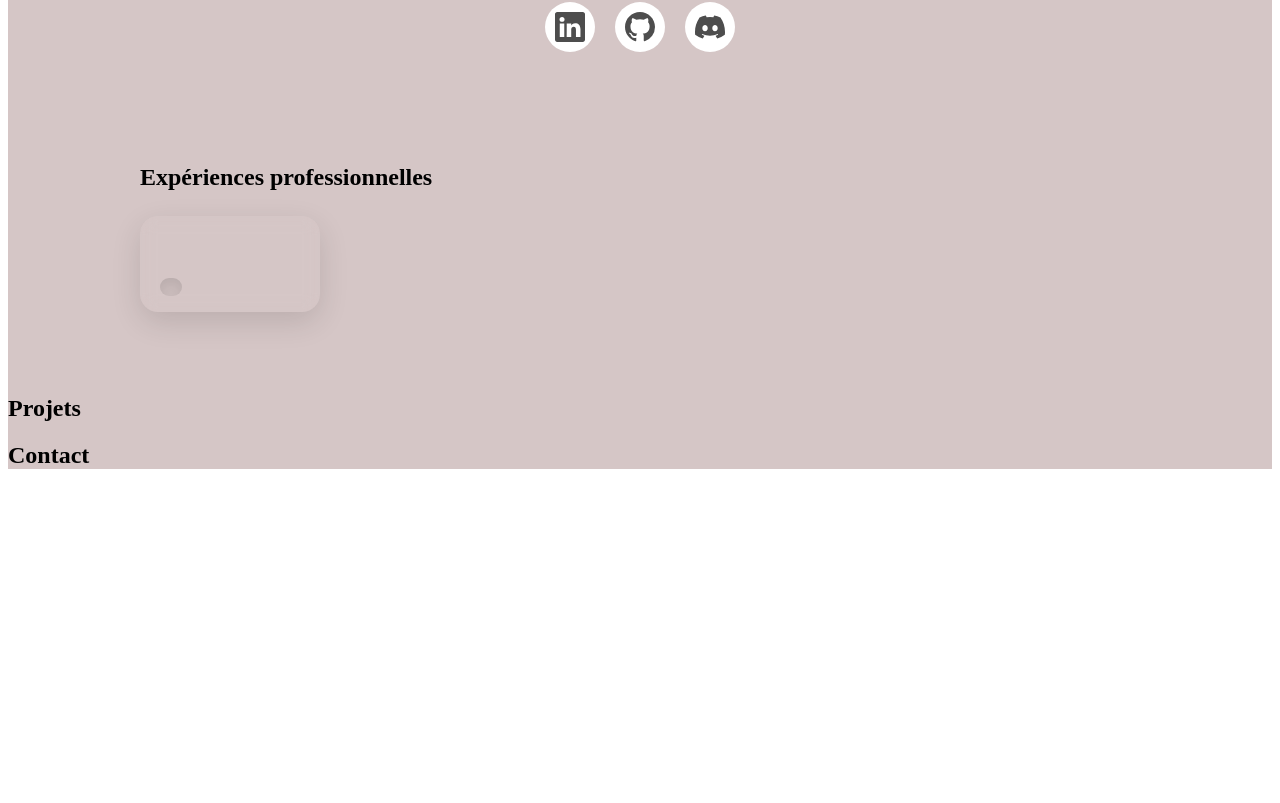
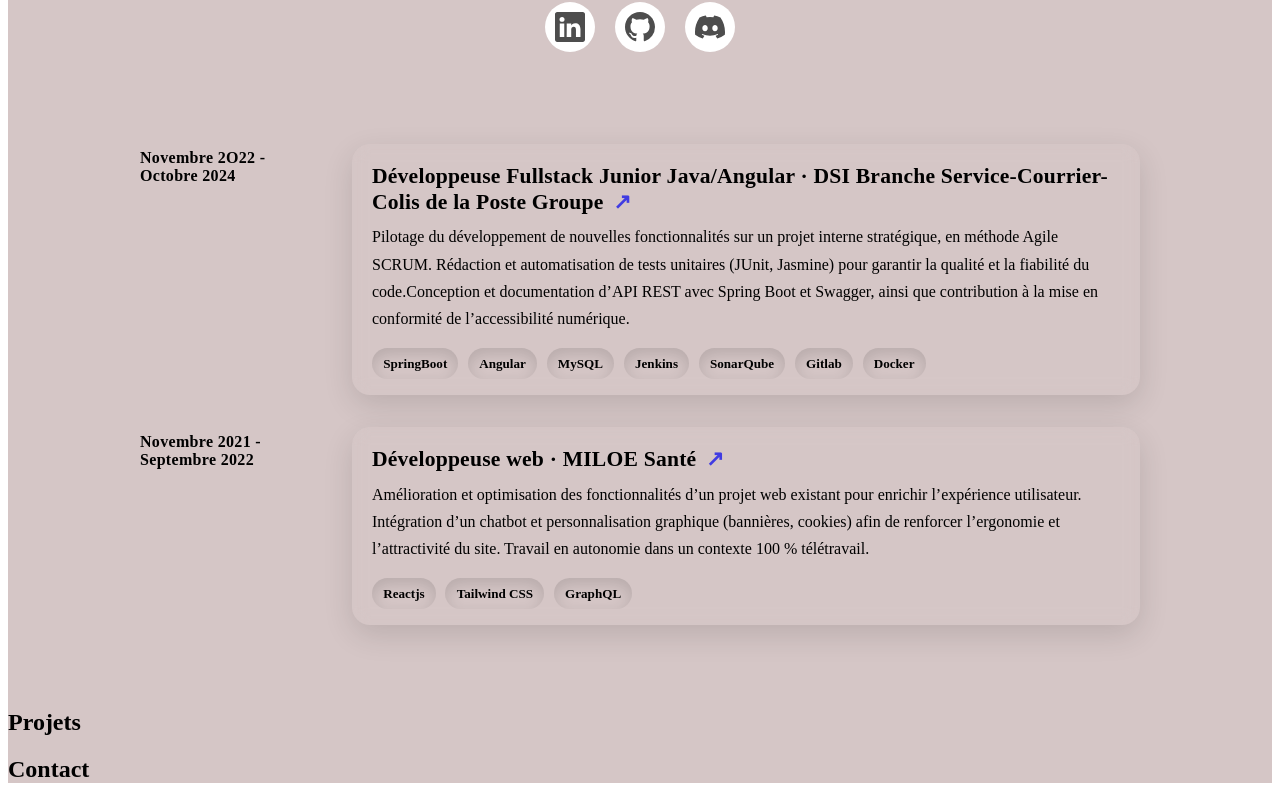
Before and after one commit to Caprice943/portfolio-hero, an Angular app: page / in a window 1280 px wide. Shown: the part 720-1523 px from the top of the page. Before the commit the page ends 1209 px from the top, so only its background shows below. Built offline with nearby package versions, Linux system fonts and the light colour scheme.

Commit message:
experience done

```diff
--- a/src/app/experiences/experiences.component.html
+++ b/src/app/experiences/experiences.component.html
@@ -1,30 +1,38 @@
 <section class="xp">
-<h2 class=""> Expériences professionnelles </h2>
+  <h2 class="sr-only">Expériences</h2>
 
   <ul class="xp-list">
+    @for (xp of experiences; track xp.title) {
       <li class="xp-item">
-        <div class="col period">
-            <article  class="col card" tabindex="0">
+        <div class="col period">{{ xp.period }}</div>
+
+        <article class="col card" tabindex="0">
           <header class="card-head">
             <h3 class="role">
-                    <ng-container> </ng-container>
-                    <a class="ext" target="_blank" [href]=""> </a>
+              {{ xp.title }}
+              @if (xp.company) { · {{ xp.company }} }
+              @if (xp.link) {
+                <a
+                  class="ext"
+                  [href]="xp.link"
+                  target="_blank"
+                  rel="noopener noreferrer"
+                  aria-label="Voir l’entreprise (nouvel onglet)"
+                >↗</a>
+              }
             </h3>
-                <p class="seniority"> </p>
+
           </header>
 
-                <p class="desc"> </p>
+          <p class="desc">{{ xp.description }}</p>
+
           <ul class="tags" aria-label="Technologies">
-                    <li class="chip">
-
-                    </li>
+            @for (t of xp.tags; track t) {
+              <li class="chip">{{ t }}</li>
+            }
           </ul>
         </article>
-        </div>
       </li>
+    }
   </ul>
-
-
-
-
 </section>
--- a/src/app/experiences/experiences.component.ts
+++ b/src/app/experiences/experiences.component.ts
@@ -5,7 +5,6 @@ type Experience = {
   period: string;
   title: string;
   company?: string;
-  seniority?: string;
   description: string;
   tags: string[];
   link?: string;
@@ -23,22 +22,20 @@ export class ExperiencesComponent {
 
   experiences :  Experience [] = [
     {
-      period: "2O22 - 2024",
-      title: " ",
-      company: " ",
-      seniority: " ",
-      description: " ",
-      tags: [ ],
-      link: " "
+      period: " Novembre 2O22 - Octobre 2024 ",
+      title: " Développeuse Fullstack Junior Java/Angular ",
+      company: " DSI Branche Service-Courrier-Colis de la Poste Groupe ",
+      description: " Pilotage du développement de nouvelles fonctionnalités sur un projet interne stratégique, en méthode Agile SCRUM. Rédaction et automatisation de tests unitaires (JUnit, Jasmine) pour garantir la qualité et la fiabilité du code.Conception et documentation d’API REST avec Spring Boot et Swagger, ainsi que contribution à la mise en conformité de l’accessibilité numérique. ",
+      tags: ["SpringBoot", "Angular", "MySQL", "Jenkins", "SonarQube", "Gitlab", "Docker"],
+      link: "https://www.lapostegroupe.com/fr/services-courrier-colis "
     },
     {
-      period: "2021 - 2022 ",
-      title: " ",
-      company: " ",
-      seniority: " ",
-      description: " ",
-      tags: [ ],
-      link: " "
+      period: " Novembre 2021 - Septembre 2022 ",
+      title: " Développeuse web ",
+      company: " MILOE Santé ",
+      description: " Amélioration et optimisation des fonctionnalités d’un projet web existant pour enrichir l’expérience utilisateur. Intégration d’un chatbot et personnalisation graphique (bannières, cookies) afin de renforcer l’ergonomie et l’attractivité du site. Travail en autonomie dans un contexte 100 % télétravail. ",
+      tags: ["Reactjs", "Tailwind CSS", "GraphQL"],
+      link: "https://www.miloe-sante.com/"
     },
   ]
 
```
Lines whose indentation alone changed are shown as unchanged.
